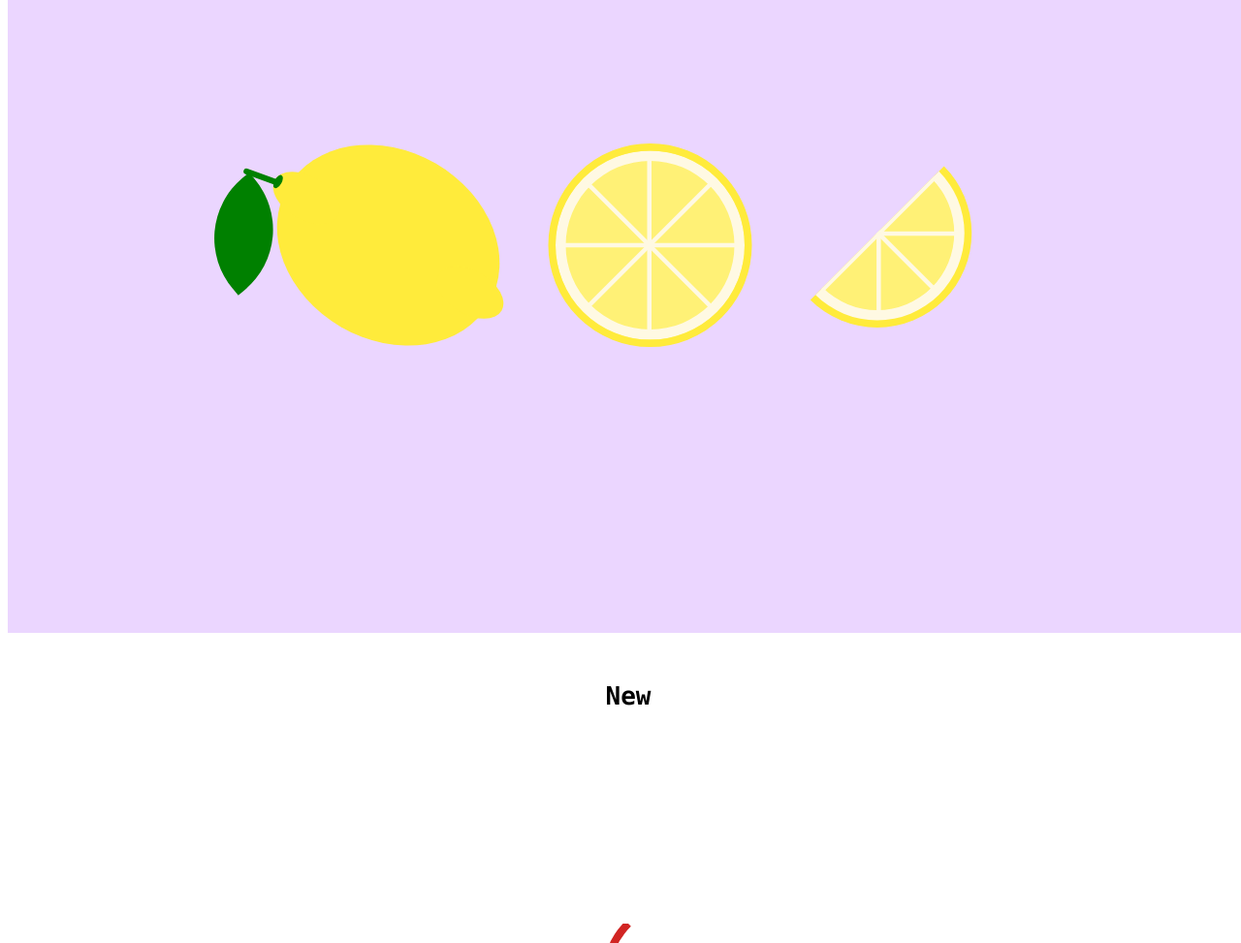
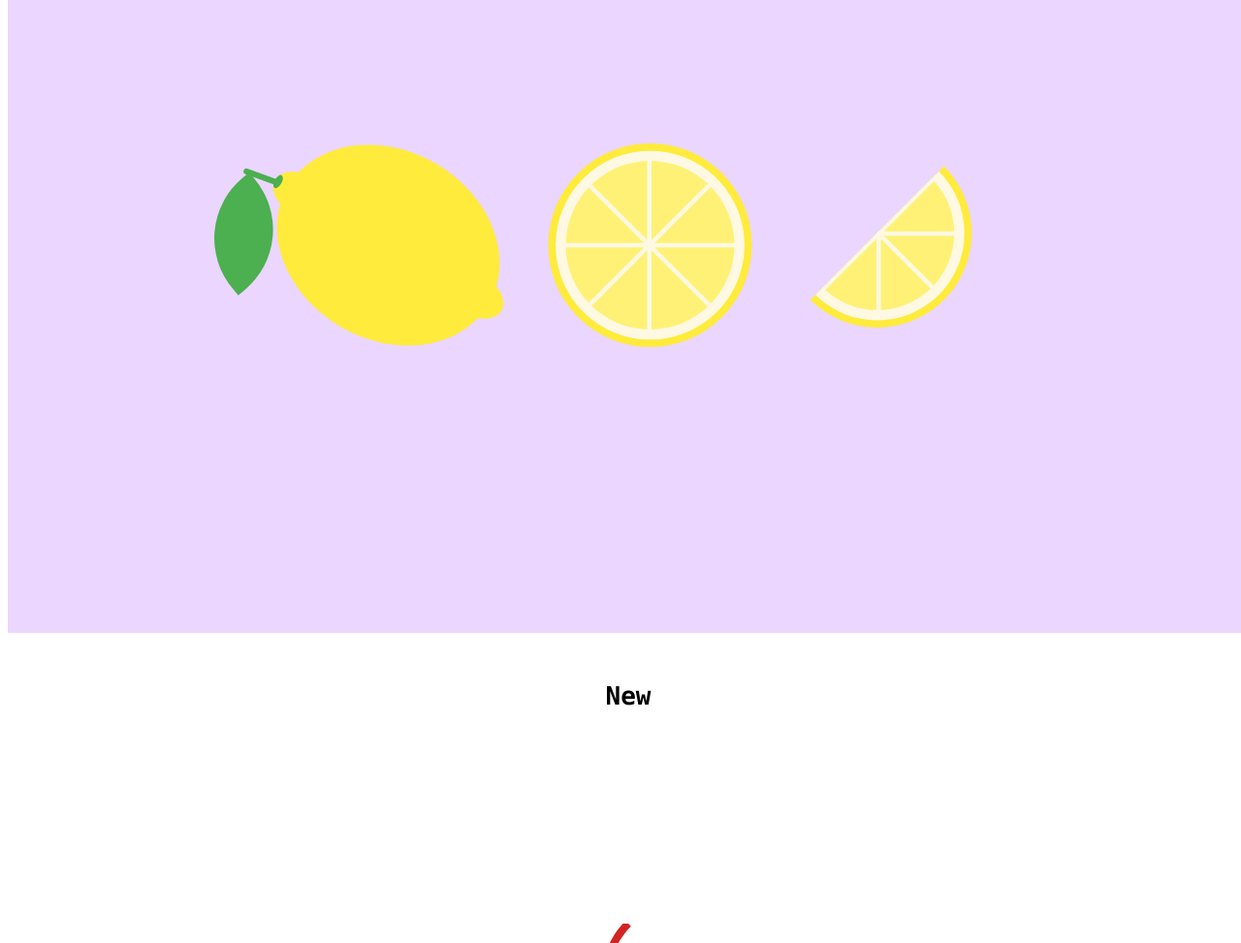
Before and after one commit to aliciawarddev/CSS-Drawings, a plain HTML site: page index.html in a window 1280 px wide. Shown: the part 3355-4328 px from the top of the page at 97% size. Drawn offline with Linux system fonts and the light colour scheme.

Commit message:
change the color of the lemon leaf and stem

```diff
--- a/style.css
+++ b/style.css
@@ -712,7 +712,7 @@
 .lemon-leaf {
     width: 60px;
     height: 60px;
-    background-color: green;
+    background-color: #4CAF50;
     z-index: 5;
     border-radius: 90% 0% 90% 0%;
     position: absolute;
@@ -733,7 +733,7 @@
 }
 
 .leaf-stem {
-    background-color: green;
+    background-color: #4CAF50;
     height: 4px;
     width: 25px;
     position: absolute;
@@ -746,7 +746,7 @@
 
 .leaf-base {
     position: absolute;
-    background-color: green;
+    background-color: #4CAF50;
     width: 5px;
     height: 10px;
     border-radius: 50%;
```
